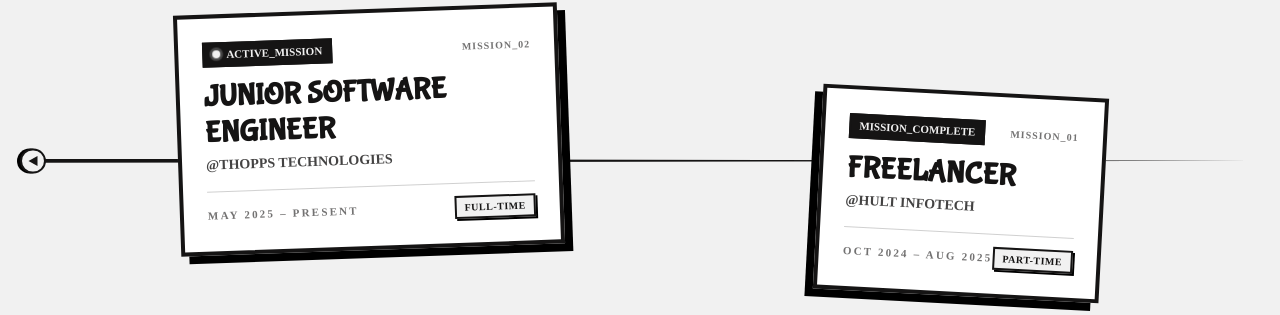
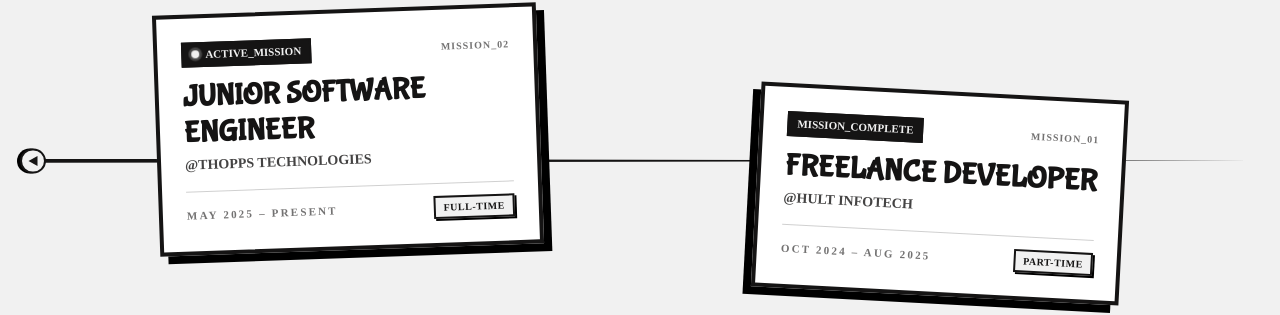
Before and after one commit to tomsabu444/React-Portfolio, a React (Vite) app: page / in a window 1280 px wide. Shown: the part 1738-2053 px from the top of the page. Built offline with nearby package versions, Linux system fonts and the light colour scheme; a web font is replaced by a local one.

Commit message:
experice title fix

```diff
--- a/src/pages/ExperiencePage.tsx
+++ b/src/pages/ExperiencePage.tsx
@@ -14,7 +14,7 @@
       shadowDirection: "right",
     },
     {
-      title: "FREELANCER",
+      title: "FREELANCE DEVELOPER",
       company: "HULT INFOTECH",
       period: "OCT 2024 – AUG 2025",
       type: "PART-TIME",
```
